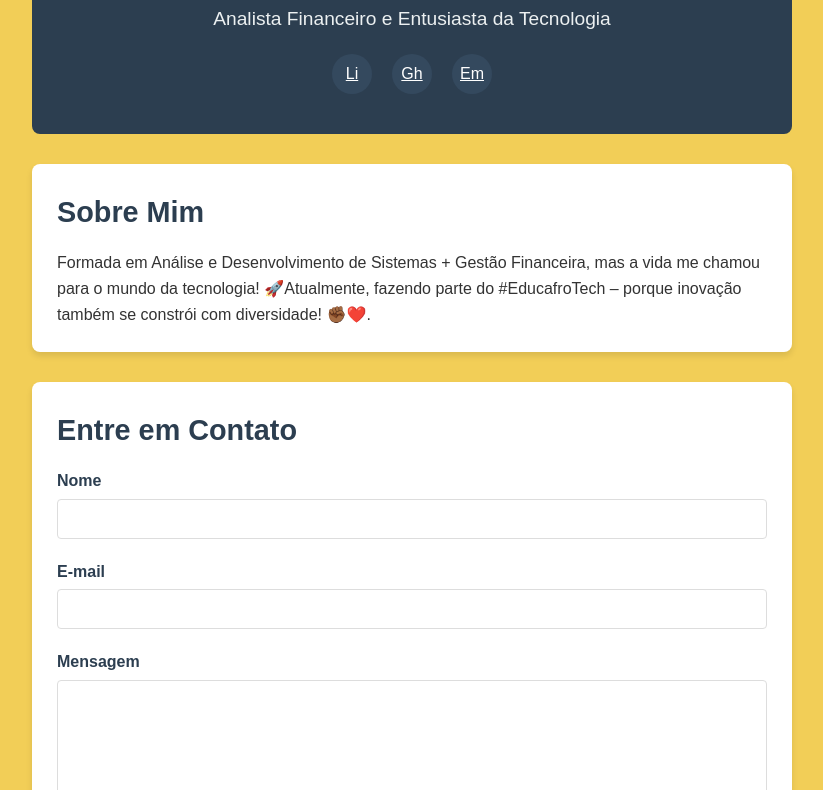
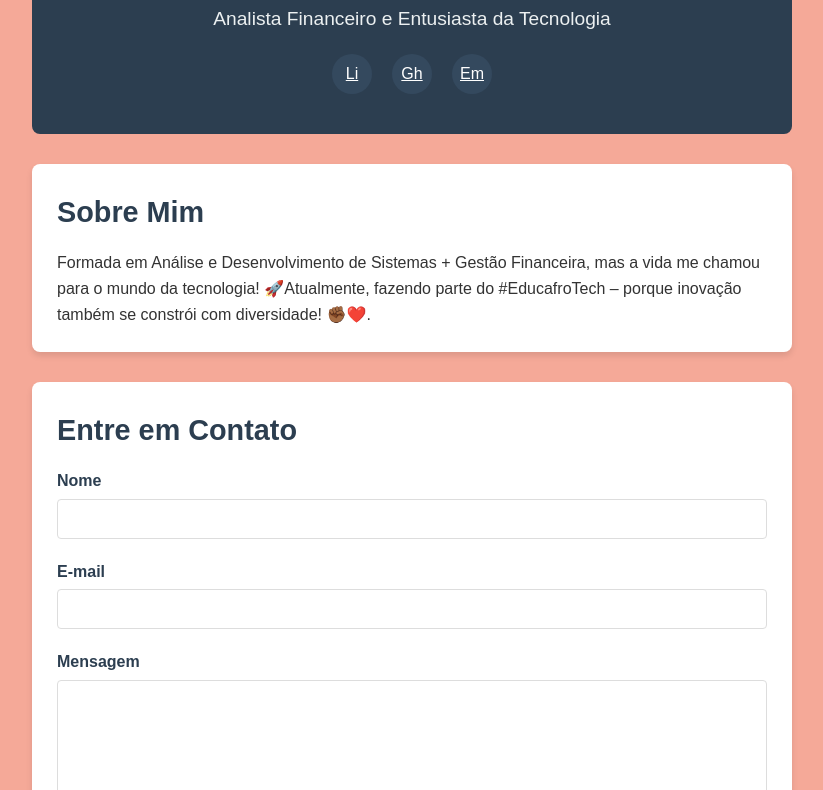
Before and after one commit to joyceetech/provadabel, a plain HTML site: page index.html in a window 1280 px wide. Shown: the part 490-1280 px from the top of the page, without its empty margins (228-1051 px from the left). Drawn offline with Linux system fonts and the light colour scheme.

Commit message:
Update index.html

```diff
--- a/index.html
+++ b/index.html
@@ -14,7 +14,7 @@
         }
 
         body {
-            background-color: #f2ce57;
+            background-color: #F5A998;
             color: #333;
             line-height: 1.6;
         }
```
